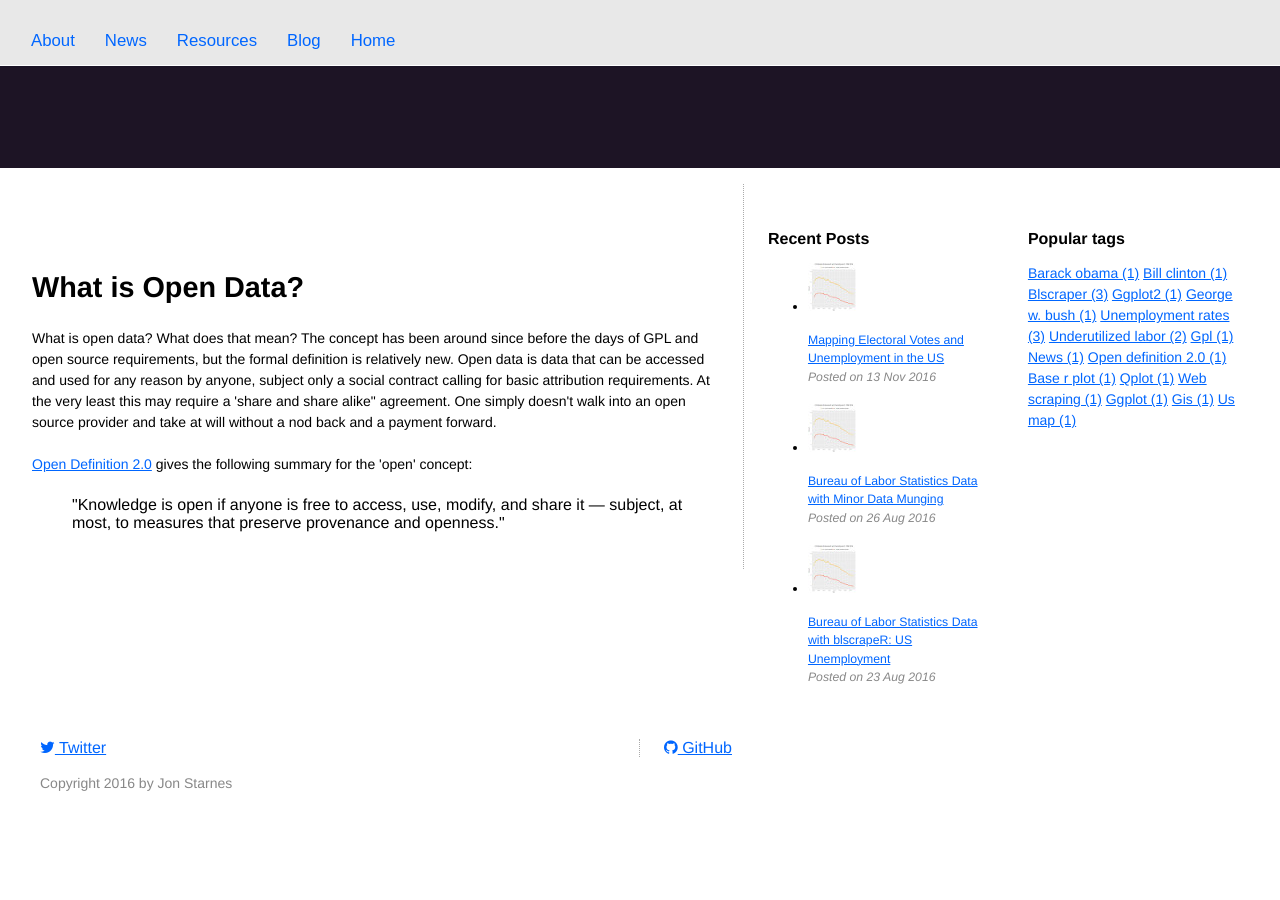
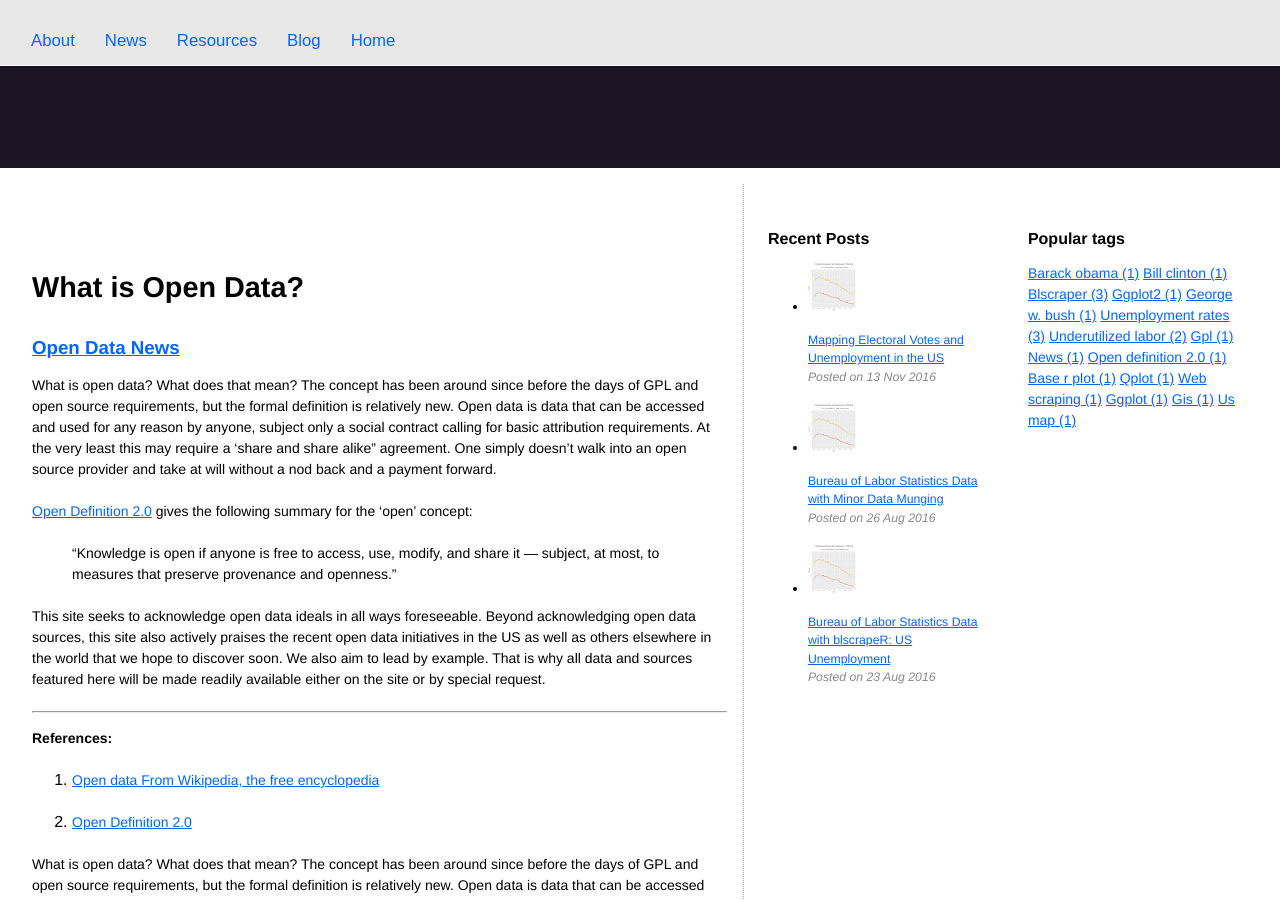
Before and after one commit to jon-starnes/jon-starnes.github.io, a Jekyll site: the page built from index.html, in a window 1280 px wide and 900 px high. Built offline with Jekyll 4.4.1, drawn with Linux system fonts in a browser that asks for light colours; nearby versions of some CDN libraries.

Commit message:
Index commit

```diff
--- a/index.html
+++ b/index.html
@@ -6,6 +6,12 @@ layout: main
   <div class="row">
 
     <h2>What is Open Data?</h2>
+
+    {% for post in site.categories['news'] limit:1 %}
+      <a href="{{ page.url | prepend: site.baseurl }}"><h3 class="ctitle">{{ post.title }}</h3></a>
+      {{ post.content }}
+    {% endfor %}
+
     <p>
       What is open data? What does that mean? The concept has been around since before the days of GPL and open source requirements, but the formal definition is relatively new. Open data is data that can be accessed and used for any reason by anyone, subject only a social contract calling for basic attribution requirements. At the very least this may require a 'share and share alike" agreement. One simply doesn't walk into an open source provider and take at will without a nod back and a payment forward.
     </p>
```
Also changed, not shown: _posts/news/2017-01-05-news.md (renamed from _posts/2017-01-05-news.md).
